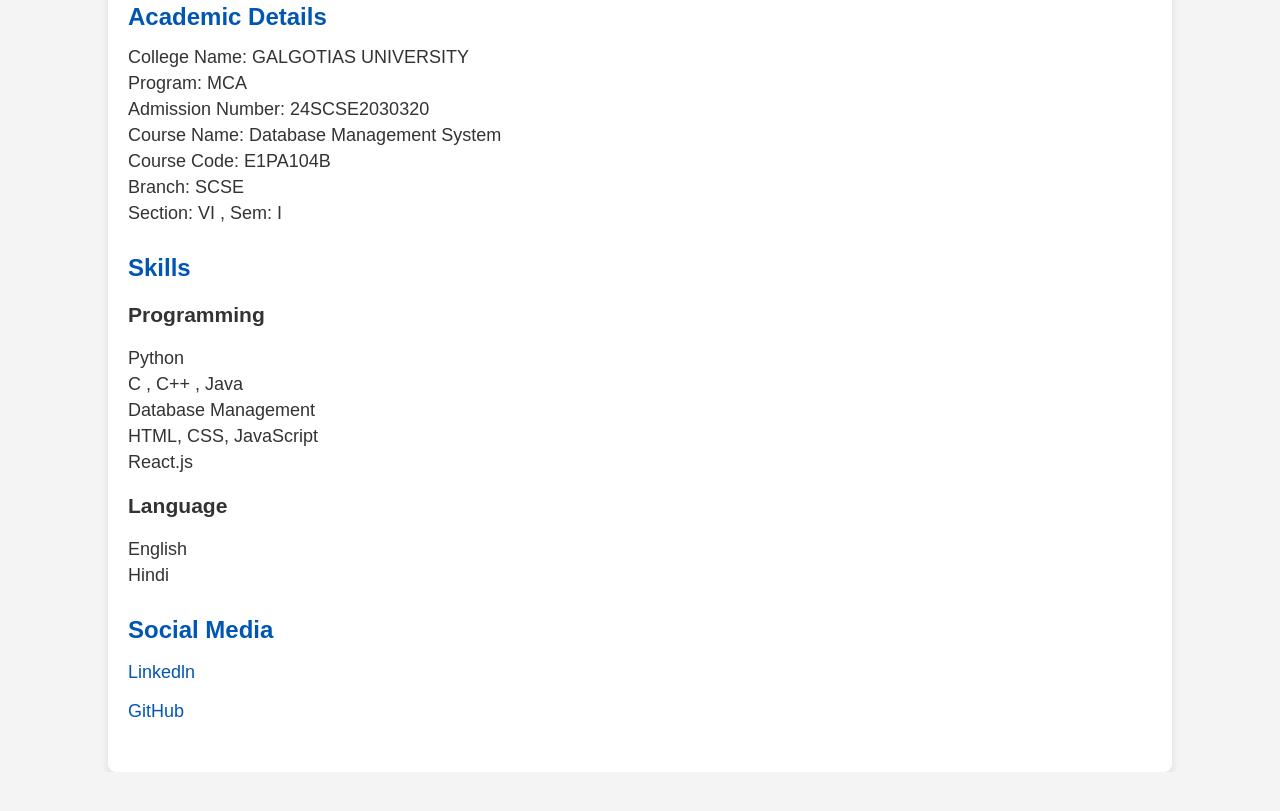
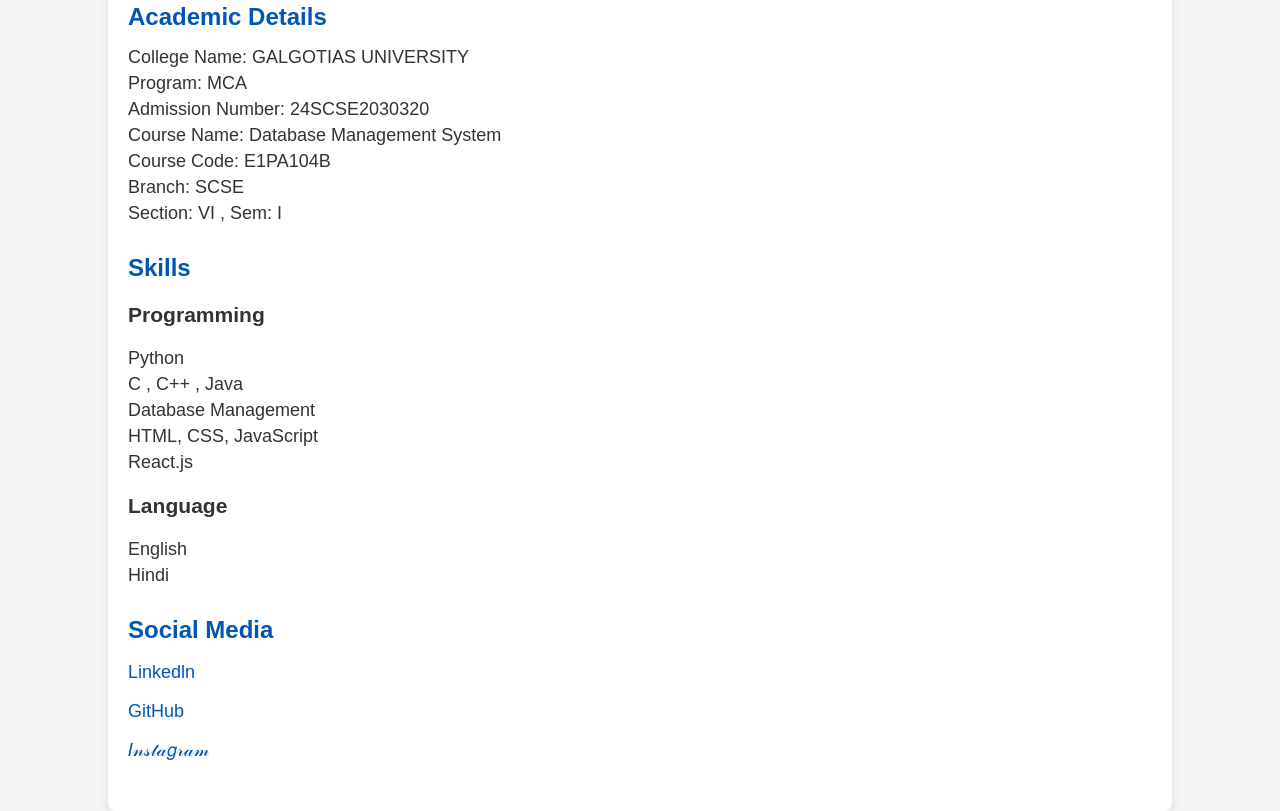
Before and after one commit to gautamsingh11/Profile, a plain HTML site: page index.html in a window 1280 px wide. Shown: the part 673-1484 px from the top of the page. Before the commit the page ends 1445 px from the top, so only its background shows below. Drawn offline with Linux system fonts and the light colour scheme.

Commit message:
Update index.html

```diff
--- a/index.html
+++ b/index.html
@@ -66,6 +66,7 @@
             <h2>Social Media</h2>
             <p><a href="https://www.linkedin.com/in/gautam-kumar-57914b287/">Linkedln</a></p>
             <p><a href="https://github.com/gautamsingh11">GitHub</a></p>
+            <p><a href="https://www.instagram.com/its_gautamsingh_/">𝐼𝓃𝓈𝓉𝒶𝑔𝓇𝒶𝓂</a></p>
         </section>
     </div>
 </body>
```
